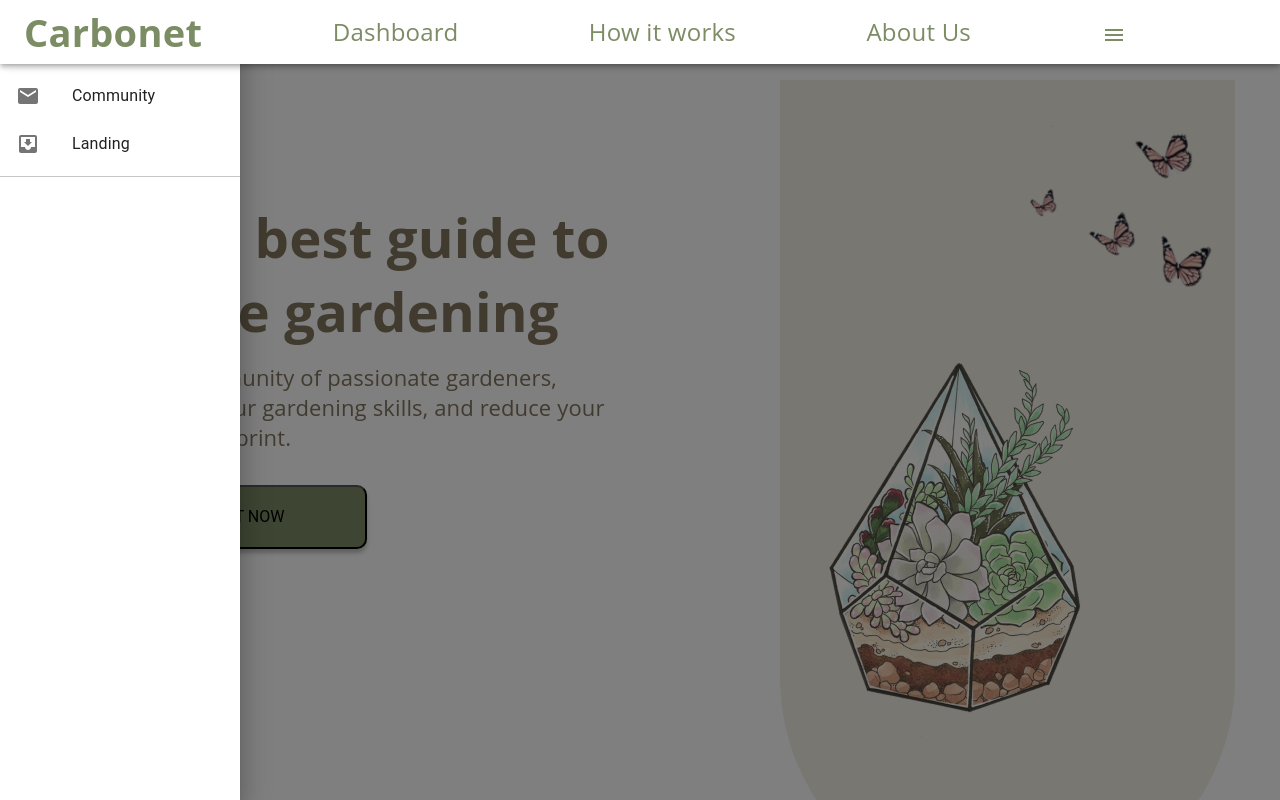
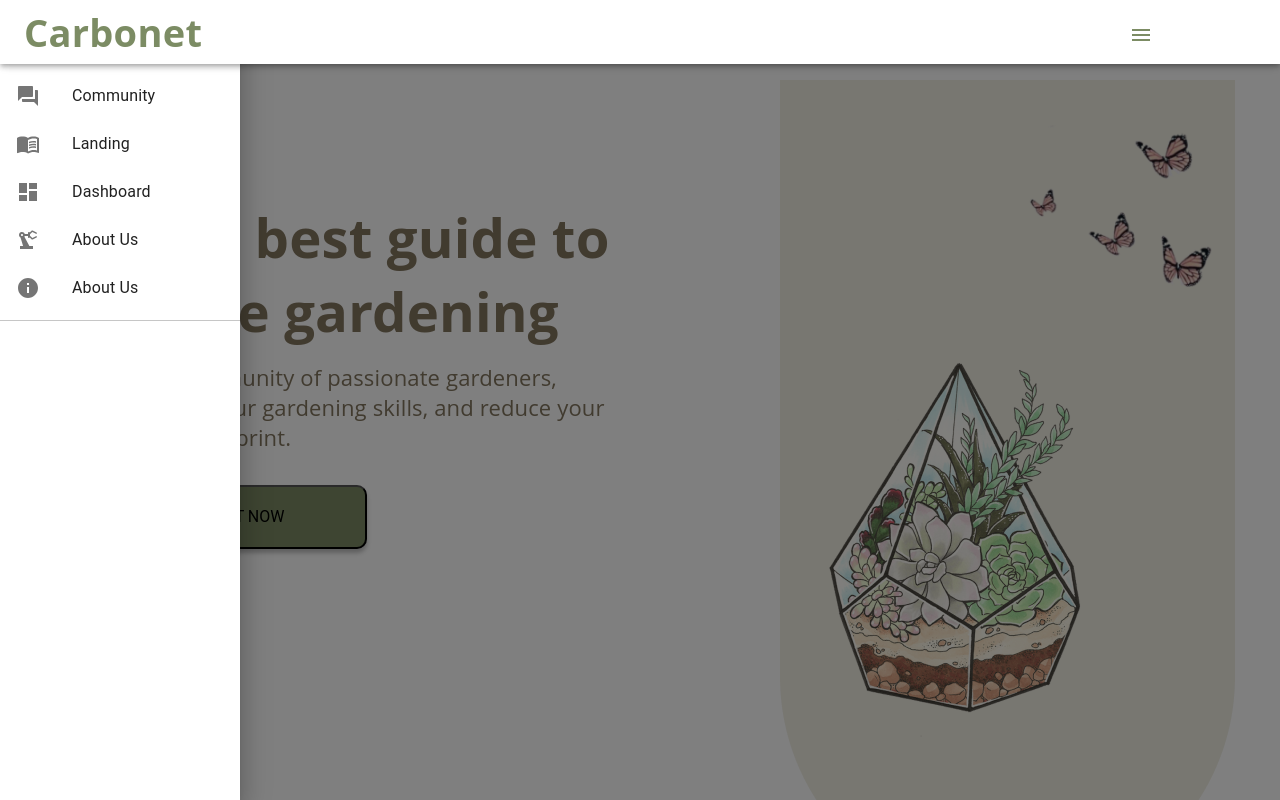
Before and after one commit to JessieLDR/Carbonet, a React (Create React App) app in the folder myapp/: page / in a window 1280 px wide. Both pictures are taken after a click on the element 1178 px from the left and 32 px from the top of the page. Shown: the top 800 px of the page. Built offline with nearby package versions, Linux system fonts and the light colour scheme.

Commit message:
wrapped up navigation into the side bar

```diff
--- a/myapp/src/components/general/ClippedDrawer.js
+++ b/myapp/src/components/general/ClippedDrawer.js
@@ -21,6 +21,11 @@ import HowItWorks from '../pages/HowItWork';
 import About from '../pages/About';
 import PlantsPage from '../pages/PlantsPage';
 import { useState } from 'react';
+import DashboardIcon from '@mui/icons-material/Dashboard';
+import PrecisionManufacturingIcon from '@mui/icons-material/PrecisionManufacturing';
+import InfoIcon from '@mui/icons-material/Info';
+import ForumIcon from '@mui/icons-material/Forum';
+import MenuBookIcon from '@mui/icons-material/MenuBook';
 
 const drawerWidth = 240;
 
@@ -33,6 +38,25 @@ export default function ClippedDrawer() {
   let navigate = useNavigate()
   const handleCommunityClick = () => {
     let path = `/Community`
+    handleOpenToggle()
+    navigate(path)
+  }
+  const howWork = () => {
+    let path = `/howItWorks`
+    handleOpenToggle()
+    navigate(path)
+  }
+  const about = () => {
+    let path = `/about`
+    handleOpenToggle()
+    navigate(path)
+  }
+  const navBack = () => {
+      let path = `/`
+      navigate(path)
+  }
+  const navDashboard = () => {
+    let path= `/dashboard`
     handleOpenToggle()
     navigate(path)
   }
@@ -58,7 +82,7 @@ export default function ClippedDrawer() {
             <ListItem key={'Community'} disablePadding>
                 <ListItemButton onClick={handleCommunityClick}>
                   <ListItemIcon>
-                    <MailIcon />
+                    <ForumIcon />
                   </ListItemIcon>
                   <ListItemText primary={'Community'} />
                 </ListItemButton>
@@ -66,9 +90,33 @@ export default function ClippedDrawer() {
               <ListItem key={'Landing'} disablePadding>
                 <ListItemButton onClick={handleLandingClick}>
                   <ListItemIcon>
-                    <InboxIcon />
+                    <MenuBookIcon />
                   </ListItemIcon>
                   <ListItemText primary={'Landing'} />
+                </ListItemButton>
+              </ListItem>
+              <ListItem key={'Landing'} disablePadding>
+                <ListItemButton onClick={navDashboard}>
+                  <ListItemIcon>
+                    <DashboardIcon />
+                  </ListItemIcon>
+                  <ListItemText primary={'Dashboard'} />
+                </ListItemButton>
+              </ListItem>
+              <ListItem key={'Landing'} disablePadding>
+                <ListItemButton onClick={about}>
+                  <ListItemIcon>
+                    <PrecisionManufacturingIcon />
+                  </ListItemIcon>
+                  <ListItemText primary={'About Us'} />
+                </ListItemButton>
+              </ListItem>
+              <ListItem key={'Landing'} disablePadding>
+                <ListItemButton onClick={howWork}>
+                  <ListItemIcon>
+                    <InfoIcon />
+                  </ListItemIcon>
+                  <ListItemText primary={'About Us'} />
                 </ListItemButton>
               </ListItem>
           </List>
--- a/myapp/src/components/general/Nav.js
+++ b/myapp/src/components/general/Nav.js
@@ -85,13 +85,14 @@ export default function Nav(props) {
       <AppBar position="relative"
       style={{backgroundColor: 'white'}}
       position="fixed" sx={{ zIndex: (theme) => theme.zIndex.drawer + 1 }}>
-        <Toolbar>
+        <Toolbar >
+          {/* <Box sx={{display: 'flex', justifyContent: 'space-between'}}> */}
           <Typography
             variant="h6"
             noWrap
             component="div"
             onClick={navBack}
-            sx={{ flexGrow: 1, display: { xs: 'none', sm: 'block' } }}
+            sx={{ flexGrow: 9, display: { xs: 'none', sm: 'block' } }}
             fontFamily='Open Sans'
             fontSize={38}
             fontWeight='bold'
@@ -99,7 +100,7 @@ export default function Nav(props) {
           >
             Carbonet
           </Typography>
-          <Typography
+          {/* <Typography
             noWrap
             component="div"
             sx={{ flexGrow: 1, display: { xs: 'none', sm: 'block' } }}
@@ -131,7 +132,7 @@ export default function Nav(props) {
             style={{color:'#7C8C64'}}
           >
             About Us
-          </Typography>
+          </Typography> */}
           <Typography
             noWrap
             component="div"
@@ -143,6 +144,7 @@ export default function Nav(props) {
           >
             <MenuIcon />
           </Typography>
+        {/* </Box> */}
         </Toolbar>
       </AppBar>
     </Box>
```
